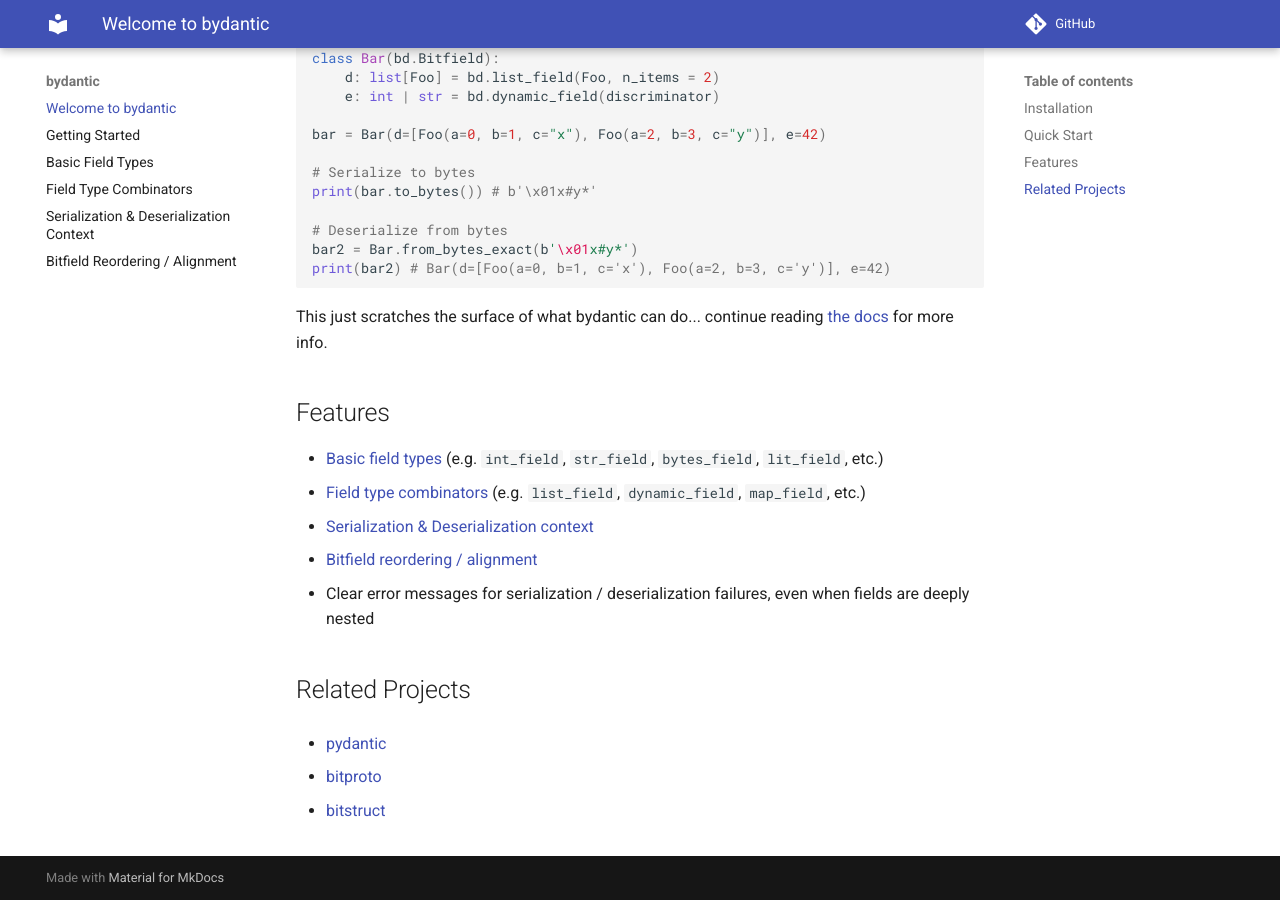
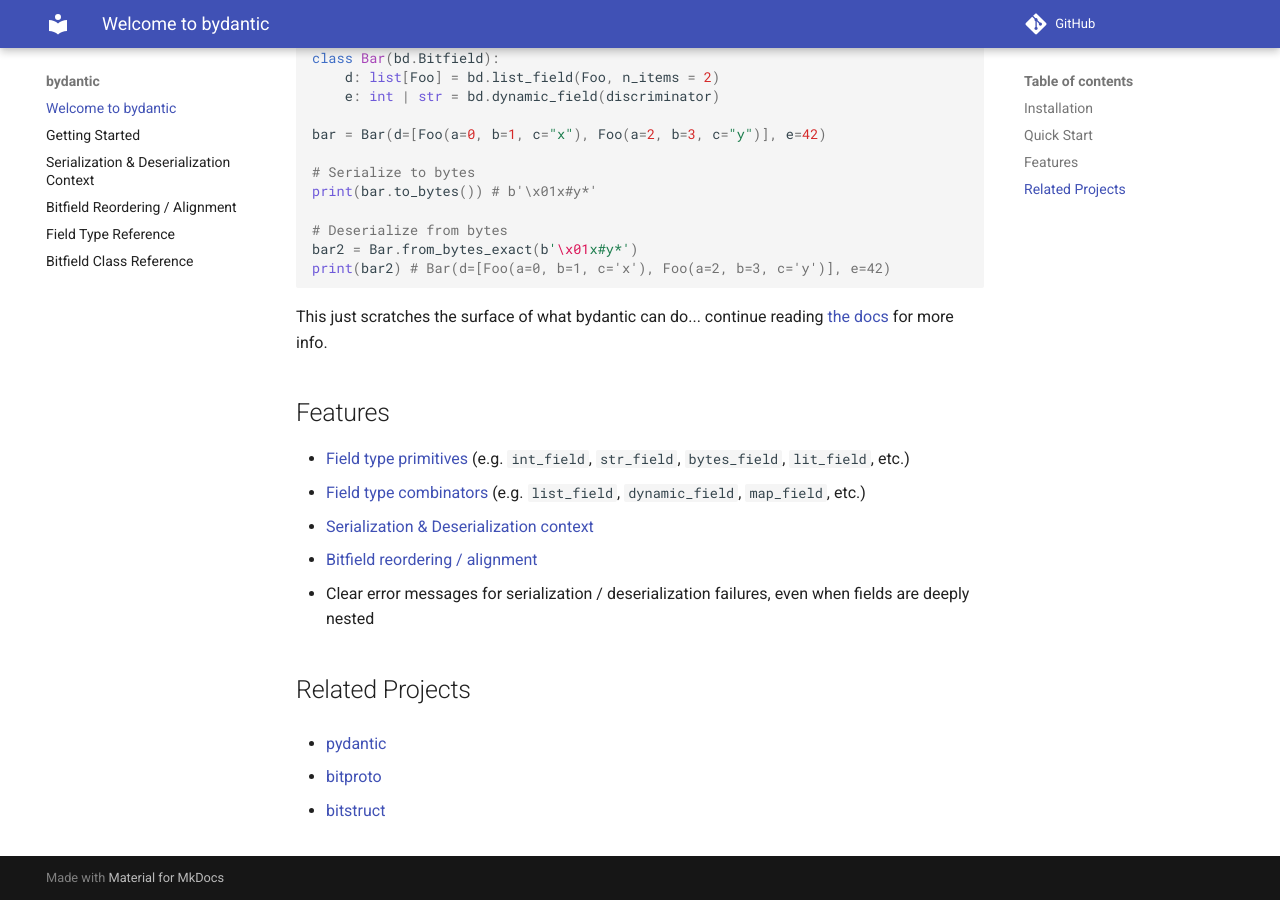
Before and after one commit to khusmann/bydantic, an MkDocs documentation site: the page built from docs/index.md, in a window 1280 px wide and 900 px high, scrolled down 1404 px. Built offline with MkDocs 1.6.1 and Material for MkDocs 9.7.7, drawn with Linux system fonts in a browser that asks for light colours; comment, search, counter and statistics services are not loaded.

Commit message:
reorganize index

```diff
--- a/docs/index.md
+++ b/docs/index.md
@@ -100,9 +100,9 @@
 
 ## Features
 
-- [Basic field types](https://kylehusmann.com/bydantic/basic-field-types) (e.g.
-  `int_field`, `str_field`, `bytes_field`, `lit_field`, etc.)
-- [Field type combinators](https://kylehusmann.com/bydantic/field-type-combinators)
+- [Field type primitives](https://kylehusmann.com/bydantic/field-type-reference#field-type-primitives)
+  (e.g. `int_field`, `str_field`, `bytes_field`, `lit_field`, etc.)
+- [Field type combinators](https://kylehusmann.com/bydantic/field-type-reference#field-type-combinators)
   (e.g. `list_field`, `dynamic_field`, `map_field`, etc.)
 - [Serialization & Deserialization context](https://kylehusmann.com/bydantic/serialization-deserialization-context)
 - [Bitfield reordering / alignment](https://kylehusmann.com/bydantic/bitfield-reordering-alignment)
--- a/mkdocs.yml
+++ b/mkdocs.yml
@@ -5,10 +5,10 @@
 nav:
   - Welcome to bydantic: index.md
   - Getting Started: getting-started.md
-  - Basic Field Types: basic-field-types.md
-  - Field Type Combinators: field-type-combinators.md
   - Serialization & Deserialization Context: serialization-deserialization-context.md
   - Bitfield Reordering / Alignment: bitfield-reordering-alignment.md
+  - Field Type Reference: field-type-reference.md
+  - Bitfield Class Reference: bitfield-class-reference.md
 
 theme:
   name: material
```
Also changed, not shown: README.md (+3 -3 lines), docs/bitfield-class-reference.md (added, +3 -0 lines), docs/field-type-combinators.md (deleted, +0 -3 lines), docs/field-type-reference.md (renamed from docs/basic-field-types.md).
